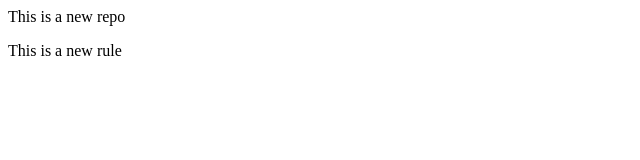
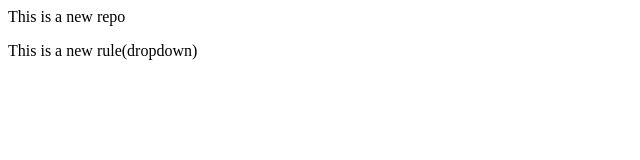
Before and after one commit to pratik5669git/localrepo, a plain HTML site: page index.html in a window 1280 px wide. Shown: the full height of the page, 0-640 px from the left. Drawn offline with Linux system fonts and the light colour scheme.

Commit message:
add dropdown

```diff
--- a/index.html
+++ b/index.html
@@ -1,2 +1,2 @@
 <p>This is a new repo</p>
-<p>This is a new rule</p>
+<p>This is a new rule(dropdown)</p>
```
